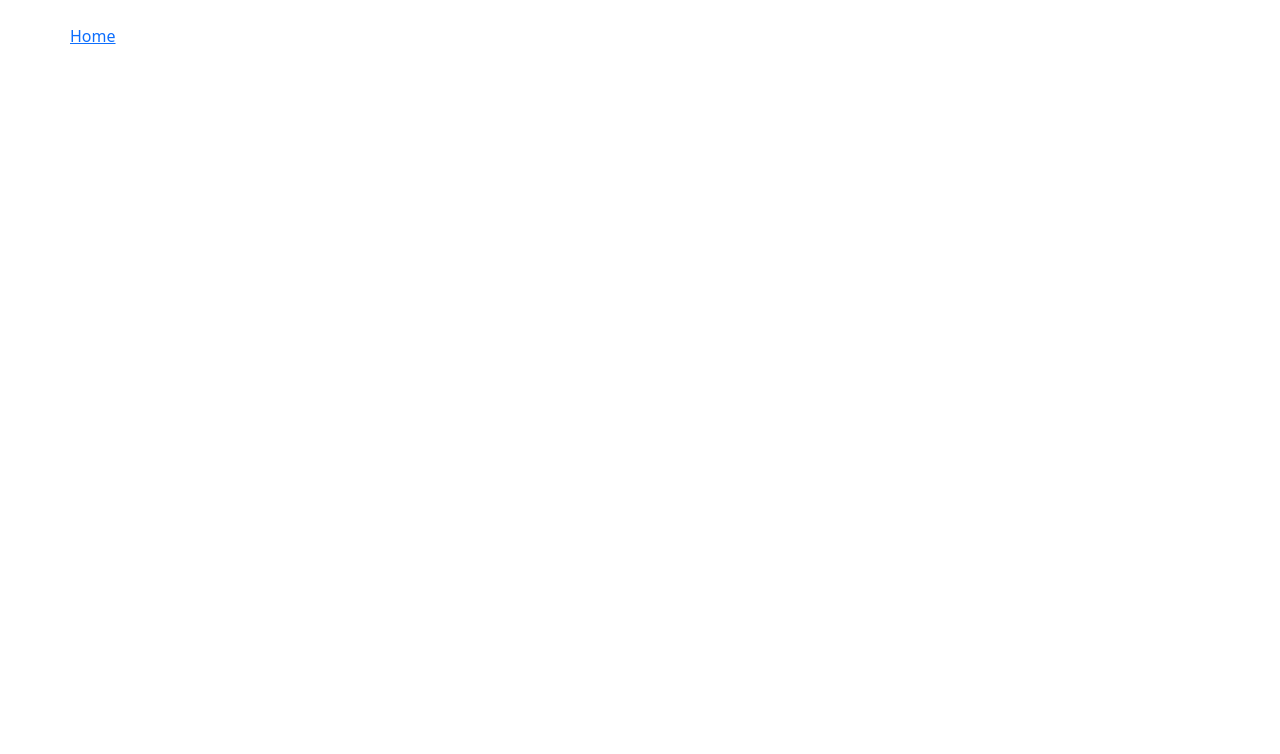
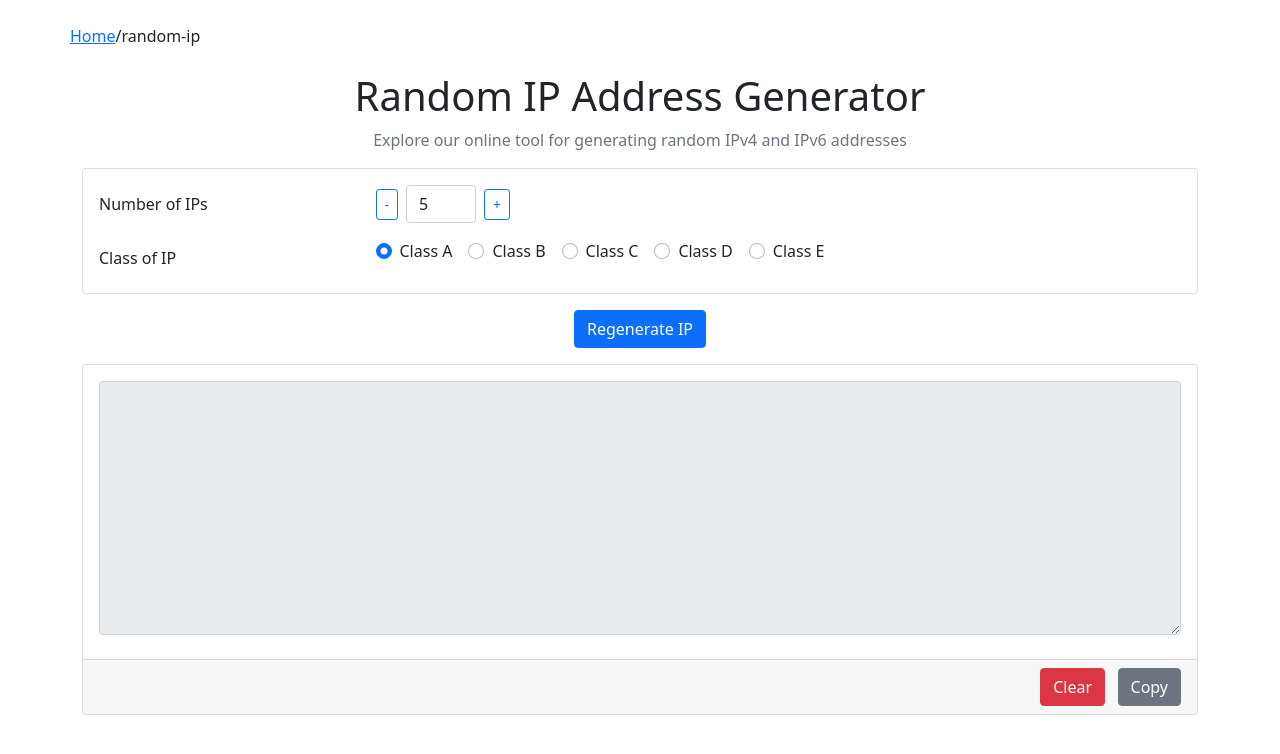
Before and after one commit to riteshporiya/WebToolsHub, an Angular app: page /random-ip in a window 1280 px wide. Before the commit this address led to /. Shown: the top 754 px of the page. Built offline with nearby package versions, Linux system fonts and the light colour scheme.

Commit message:
feat(ip-generator): implement Ip generator tool

```diff
--- a/src/app/app-routing.module.ts
+++ b/src/app/app-routing.module.ts
@@ -6,6 +6,7 @@ import { PasswordGeneratorComponent } from './components/password-generator/pass
 import { TextToAsciiComponent } from './components/text-to-ascii/text-to-ascii.component';
 import { TextRepeaterComponent } from './components/text-repeater/text-repeater.component';
 import { StringGeneratorComponent } from './components/string-generator/string-generator.component';
+import { IpGeneratorComponent } from './components/ip-generator/ip-generator.component';
 
 const routes: Routes = [
   { path: '', component: ToolsListComponent, data: { title: 'Tools: Popular Free Online Web Tools' } },
@@ -14,6 +15,7 @@ const routes: Routes = [
   { path: 'text-to-ascii', component: TextToAsciiComponent, data: { title: 'Text To ASCII Converter Tool' } },
   { path: 'text-repeater', component: TextRepeaterComponent, data: { title: 'Text Repeater: Text Generator For Messaging' } },
   { path: 'random-string', component: StringGeneratorComponent, data: { title: 'Random String Generator Tool' } },
+  { path: 'random-ip', component: IpGeneratorComponent, data: { title: 'Random IP Generator Tool' } },
 ];
 
 @NgModule({
--- a/src/app/app.module.ts
+++ b/src/app/app.module.ts
@@ -13,6 +13,7 @@ import { PasswordGeneratorComponent } from './components/password-generator/pass
 import { TextToAsciiComponent } from './components/text-to-ascii/text-to-ascii.component';
 import { TextRepeaterComponent } from './components/text-repeater/text-repeater.component';
 import { StringGeneratorComponent } from './components/string-generator/string-generator.component';
+import { IpGeneratorComponent } from './components/ip-generator/ip-generator.component';
 
 @NgModule({
   declarations: [
@@ -23,7 +24,8 @@ import { StringGeneratorComponent } from './components/string-generator/string-g
     PasswordGeneratorComponent,
     TextToAsciiComponent,
     TextRepeaterComponent,
-    StringGeneratorComponent
+    StringGeneratorComponent,
+    IpGeneratorComponent
   ],
   imports: [
     BrowserModule,
--- /dev/null
+++ b/src/app/components/ip-generator/ip-generator.component.html
@@ -0,0 +1,42 @@
+<div class="container mt-4">
+    <h1 class="text-center">Random IP Address Generator</h1>
+    <p class="text-center text-muted">Explore our online tool for generating random IPv4 and IPv6 addresses</p>
+
+    <div class="card mb-3">
+        <div class="card-body">
+            <div class="row mb-3">
+                <label class="col-sm-3 col-form-label">Number of IPs</label>
+                <div class="col-sm-9 d-flex align-items-center">
+                    <button class="btn btn-outline-primary btn-sm me-2" (click)="decrementIPs()">-</button>
+                    <input type="number" class="form-control" style="width: 70px;" [(ngModel)]="numberOfIPs" min="1">
+                    <button class="btn btn-outline-primary btn-sm ms-2" (click)="incrementIPs()">+</button>
+                </div>
+            </div>
+
+            <div class="row">
+                <label class="col-sm-3 col-form-label">Class of IP</label>
+                <div class="col-sm-9">
+                    <div class="form-check form-check-inline" *ngFor="let class of ipClasses">
+                        <input class="form-check-input" type="radio" [id]="'class' + class" [value]="class"
+                            [(ngModel)]="selectedClass">
+                        <label class="form-check-label" [for]="'class' + class">Class {{ class }}</label>
+                    </div>
+                </div>
+            </div>
+        </div>
+    </div>
+
+    <div class="text-center mb-3">
+        <button class="btn btn-primary" (click)="generateIPs()">Regenerate IP</button>
+    </div>
+
+    <div class="card">
+        <div class="card-body">
+            <textarea class="form-control" rows="10" readonly>{{ generatedIPs }}</textarea>
+        </div>
+        <div class="card-footer text-end mt-2">
+            <button class="btn btn-danger" (click)="clearText()">Clear</button>&nbsp;&nbsp;
+            <button class="btn btn-secondary" (click)="copyToClipboard()">Copy</button>
+        </div>
+    </div>
+</div>
--- /dev/null
+++ b/src/app/components/ip-generator/ip-generator.component.ts
@@ -0,0 +1,62 @@
+import { Component } from '@angular/core';
+
+@Component({
+  selector: 'app-ip-generator',
+  templateUrl: './ip-generator.component.html',
+  styleUrls: ['./ip-generator.component.scss']
+})
+export class IpGeneratorComponent {
+  numberOfIPs = 5;
+  ipClasses = ['A', 'B', 'C', 'D', 'E'];
+  selectedClass = 'A';
+  generatedIPs = '';
+
+  incrementIPs() {
+    this.numberOfIPs++;
+  }
+
+  decrementIPs() {
+    if (this.numberOfIPs > 1) this.numberOfIPs--;
+  }
+
+  generateIPs() {
+    this.generatedIPs = '';
+    for (let i = 0; i < this.numberOfIPs; i++) {
+      this.generatedIPs += this.generateIP() + '\n';
+    }
+  }
+
+  generateIP(): string {
+    let ip = '';
+    switch (this.selectedClass) {
+      case 'A':
+        ip = `${this.getRandomInt(1, 126)}.${this.getRandomInt(0, 255)}.${this.getRandomInt(0, 255)}.${this.getRandomInt(1, 254)}`;
+        break;
+      case 'B':
+        ip = `${this.getRandomInt(128, 191)}.${this.getRandomInt(0, 255)}.${this.getRandomInt(0, 255)}.${this.getRandomInt(1, 254)}`;
+        break;
+      case 'C':
+        ip = `${this.getRandomInt(192, 223)}.${this.getRandomInt(0, 255)}.${this.getRandomInt(0, 255)}.${this.getRandomInt(1, 254)}`;
+        break;
+      case 'D':
+        ip = `${this.getRandomInt(224, 239)}.${this.getRandomInt(0, 255)}.${this.getRandomInt(0, 255)}.${this.getRandomInt(1, 254)}`;
+        break;
+      case 'E':
+        ip = `${this.getRandomInt(240, 255)}.${this.getRandomInt(0, 255)}.${this.getRandomInt(0, 255)}.${this.getRandomInt(1, 254)}`;
+        break;
+    }
+    return ip;
+  }
+
+  getRandomInt(min: number, max: number): number {
+    return Math.floor(Math.random() * (max - min + 1)) + min;
+  }
+
+  copyToClipboard() {
+    navigator.clipboard.writeText(this.generatedIPs);
+  }
+
+  clearText() {
+    this.generatedIPs = '';
+  }
+}
--- a/src/app/components/tools-list/tools-list.component.scss
+++ b/src/app/components/tools-list/tools-list.component.scss
@@ -0,0 +1,12 @@
+.card {
+    transition: transform 0.2s;
+}
+
+.card:hover {
+    transform: translateY(-5px);
+    color: blueviolet;
+}
+
+.bi {
+    font-size: 2rem;
+}
--- a/src/app/components/tools-list/tools-list.component.ts
+++ b/src/app/components/tools-list/tools-list.component.ts
@@ -16,7 +16,7 @@ export class ToolsListComponent {
     { name: 'Text to ASCII', icon: 'bi-file-text', route: '/text-to-ascii' },
     { name: 'Text Repeater', icon: 'bi-type', route: '/text-repeater' },
     { name: 'Random String Generator', icon: 'bi-shuffle', route: '/random-string' },
-    // { name: 'Random IP Generator', icon: 'bi-hdd-network', route: '/random-ip' },
+    { name: 'Random IP Generator', icon: 'bi-hdd-network', route: '/random-ip' },
     // { name: 'Hash Generator', icon: 'bi-hash', route: '/hash-generator' },
     // { name: 'UUID Generator', icon: 'bi-upc-scan', route: '/uuid-generator' },
     // { name: 'Numbers To Words Converter', icon: 'bi-123', route: '/numbers-to-words' },
--- a/src/styles.scss
+++ b/src/styles.scss
@@ -1,13 +1 @@
 /* You can add global styles to this file, and also import other style files */
-.card {
-    transition: transform 0.2s;
-  }
-
-  .card:hover {
-    transform: translateY(-5px);
-    color: blueviolet;
-  }
-
-  .bi {
-    font-size: 2rem;
-  }
```
Also changed, not shown: src/app/components/ip-generator/ip-generator.component.scss (added), 1 other file (tests, documents, lock files or other folders).
